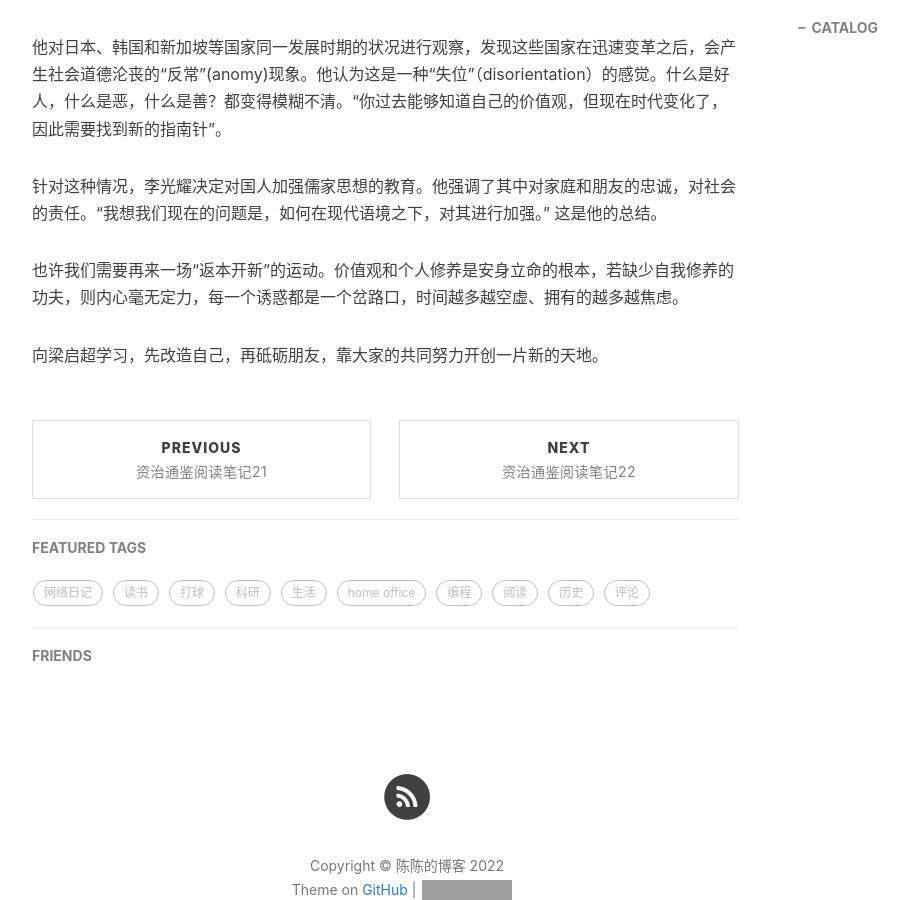
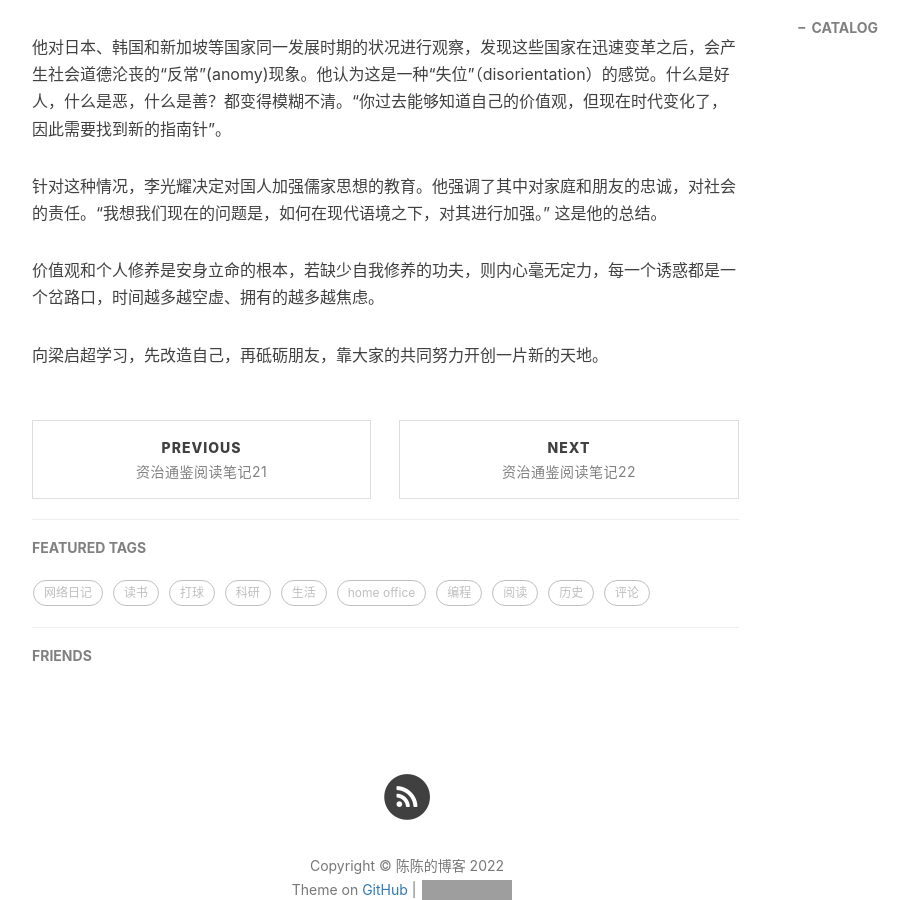
Before and after one commit to chensong212/chensong212.github.io, a Jekyll site: the page built from _posts/2021-11-22-OurValue.md, in a window 1280 px wide and 900 px high, scrolled down 1309 px. Shown: the whole window, without its empty margins (233-1142 px from the left). Built offline with Jekyll 4.4.1, drawn with Linux system fonts in a browser that asks for light colours; nearby versions of some CDN libraries; comment, search, counter and statistics services are not loaded; grey boxes are pictures that could not be loaded.

Commit message:
Update 2021-11-22-OurValue.md

```diff
--- a/_posts/2021-11-22-OurValue.md
+++ b/_posts/2021-11-22-OurValue.md
@@ -32,6 +32,6 @@ tags:
 
 针对这种情况，李光耀决定对国人加强儒家思想的教育。他强调了其中对家庭和朋友的忠诚，对社会的责任。“我想我们现在的问题是，如何在现代语境之下，对其进行加强。” 这是他的总结。
 
-也许我们需要再来一场“返本开新”的运动。价值观和个人修养是安身立命的根本，若缺少自我修养的功夫，则内心毫无定力，每一个诱惑都是一个岔路口，时间越多越空虚、拥有的越多越焦虑。
+价值观和个人修养是安身立命的根本，若缺少自我修养的功夫，则内心毫无定力，每一个诱惑都是一个岔路口，时间越多越空虚、拥有的越多越焦虑。
 
 向梁启超学习，先改造自己，再砥砺朋友，靠大家的共同努力开创一片新的天地。
```
